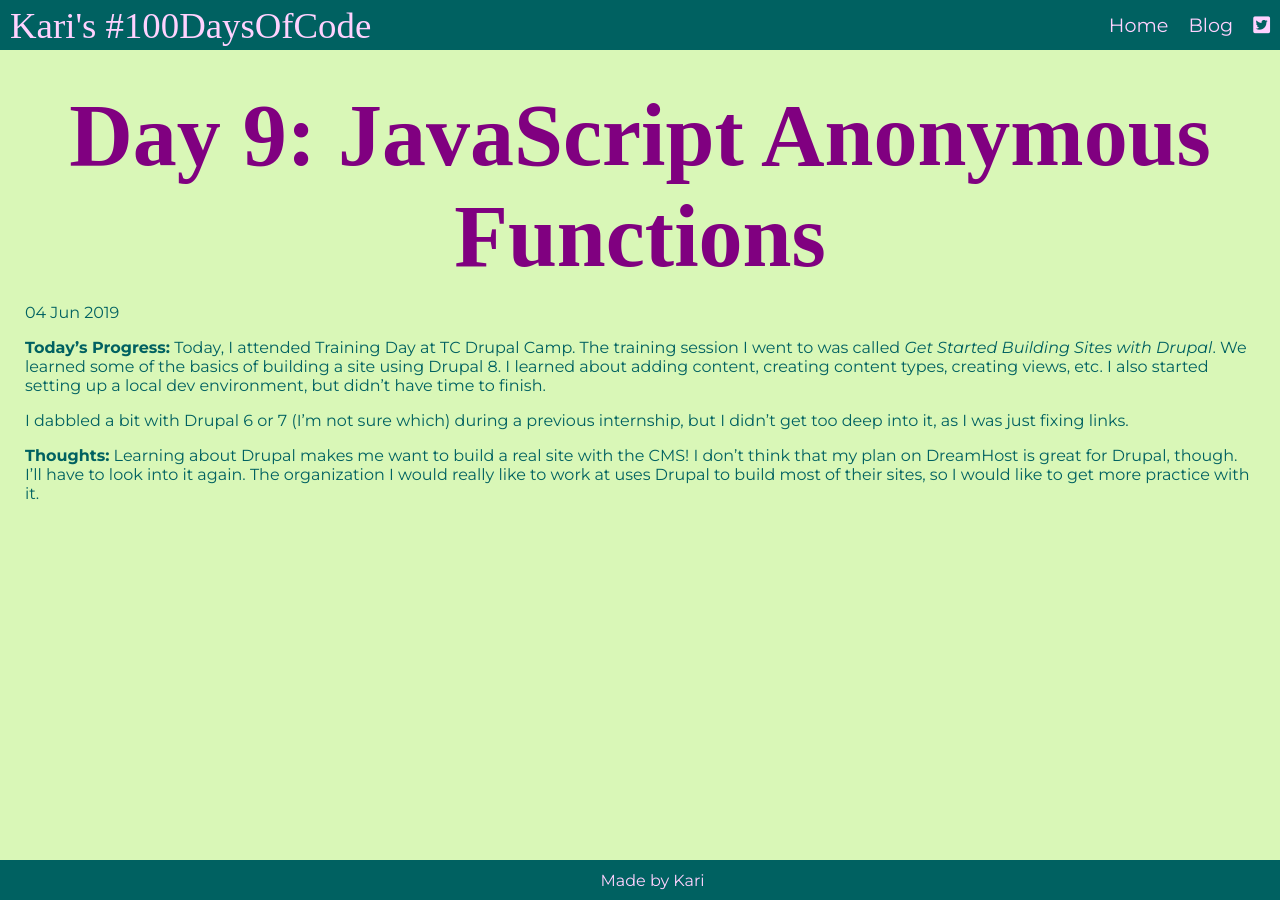
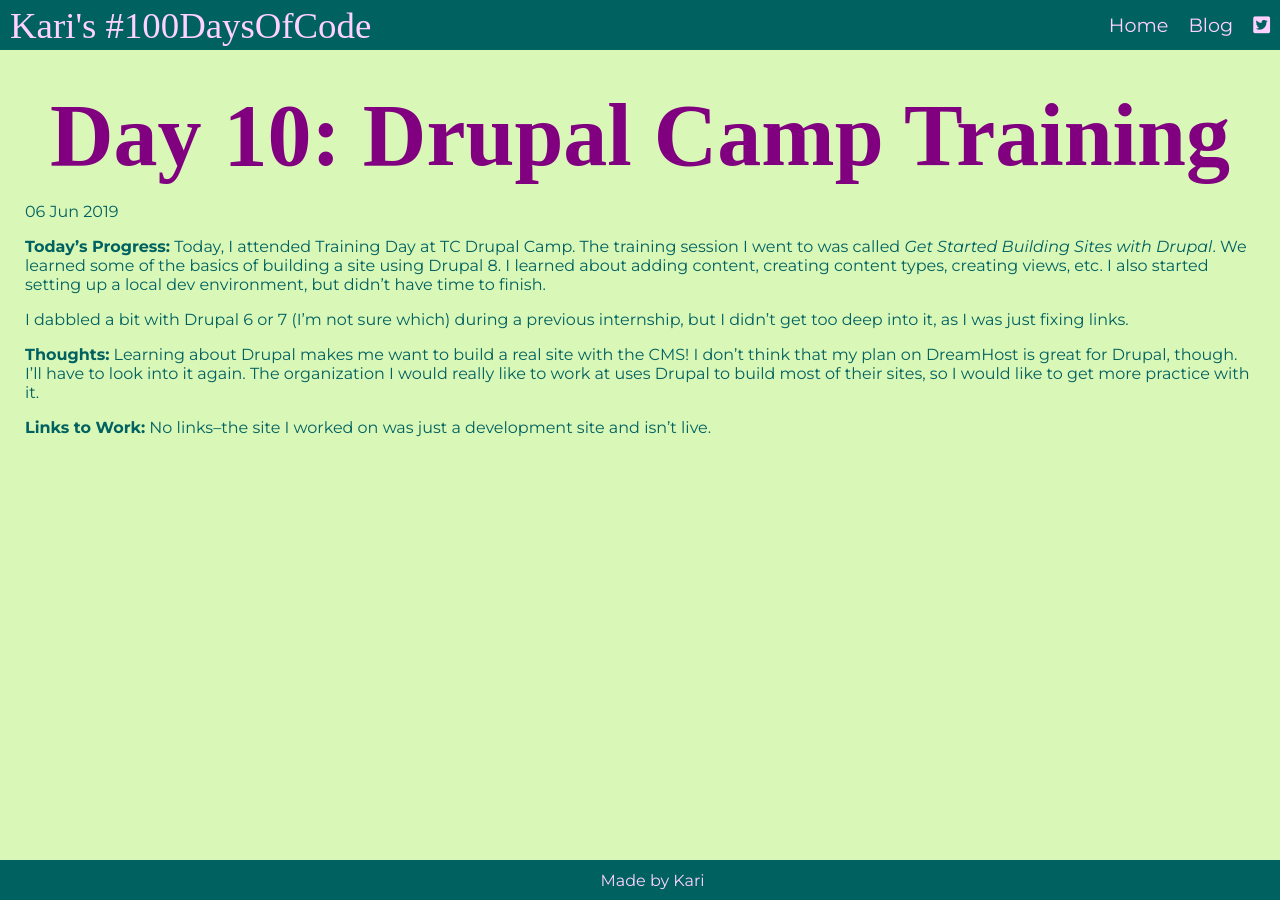
Before and after one commit to KJLarson/100-days, a Jekyll site: the page built from _posts/2019-06-06-day-10-drupal-camp-training.md, in a window 1280 px wide. Built offline with Jekyll 4.4.1, drawn with Linux system fonts in a browser that asks for light colours; nearby versions of some CDN libraries; some web fonts are replaced.

Commit message:
Update 2019-06-06-day-10-drupal-camp-training.md

```diff
--- a/_posts/2019-06-06-day-10-drupal-camp-training.md
+++ b/_posts/2019-06-06-day-10-drupal-camp-training.md
@@ -1,7 +1,7 @@
 ---
 layout: post
-title: "Day 9: JavaScript Anonymous Functions"
-date: 2019-06-04
+title: "Day 10: Drupal Camp Training"
+date: 2019-06-06
 ---
 
 **Today's Progress:** Today, I attended Training Day at TC Drupal Camp. The training session I went to was called *Get Started Building Sites with Drupal*. We learned some of the basics of building a site using Drupal 8. I learned about adding content, creating content types, creating views, etc. I also started setting up a local dev environment, but didn't have time to finish.
@@ -9,3 +9,5 @@
 I dabbled a bit with Drupal 6 or 7 (I'm not sure which) during a previous internship, but I didn't get too deep into it, as I was just fixing links.
 
 **Thoughts:** Learning about Drupal makes me want to build a real site with the CMS! I don't think that my plan on DreamHost is great for Drupal, though. I'll have to look into it again. The organization I would really like to work at uses Drupal to build most of their sites, so I would like to get more practice with it.
+
+**Links to Work:** No links--the site I worked on was just a development site and isn't live.
```
